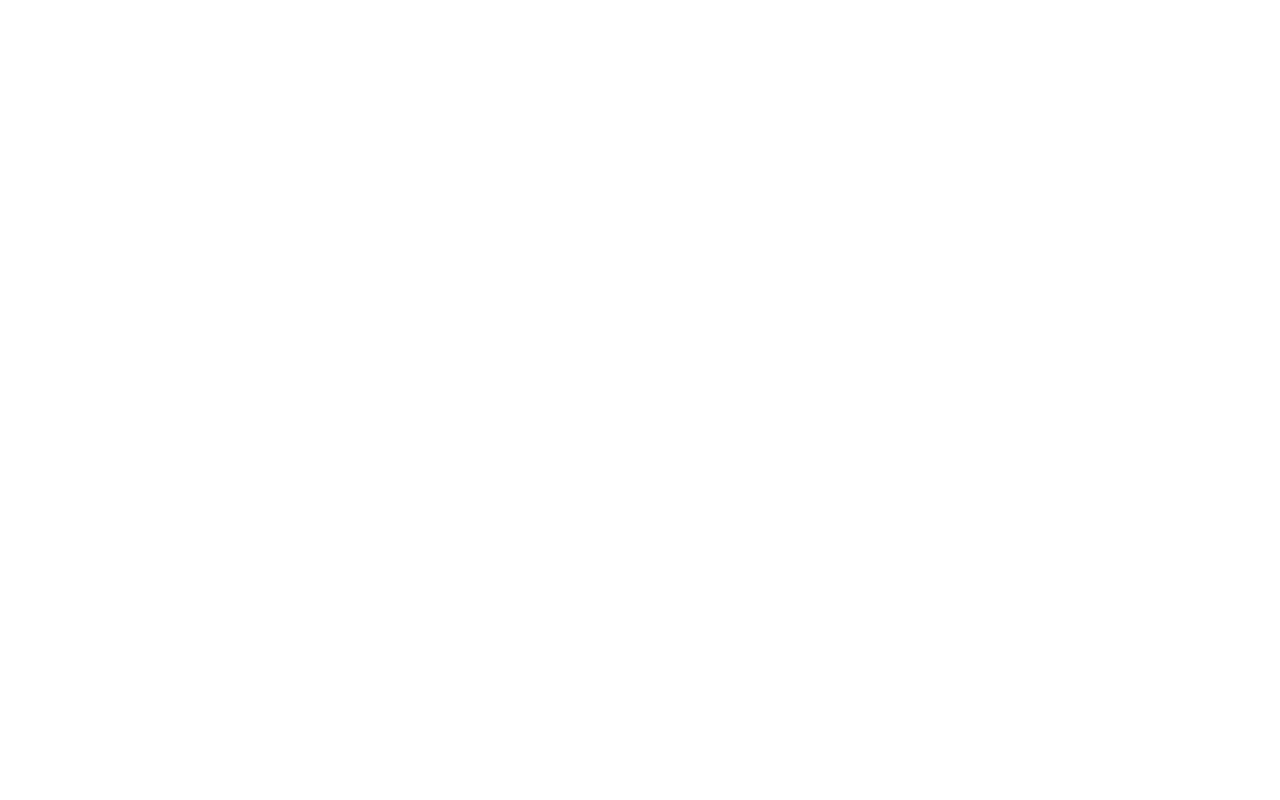
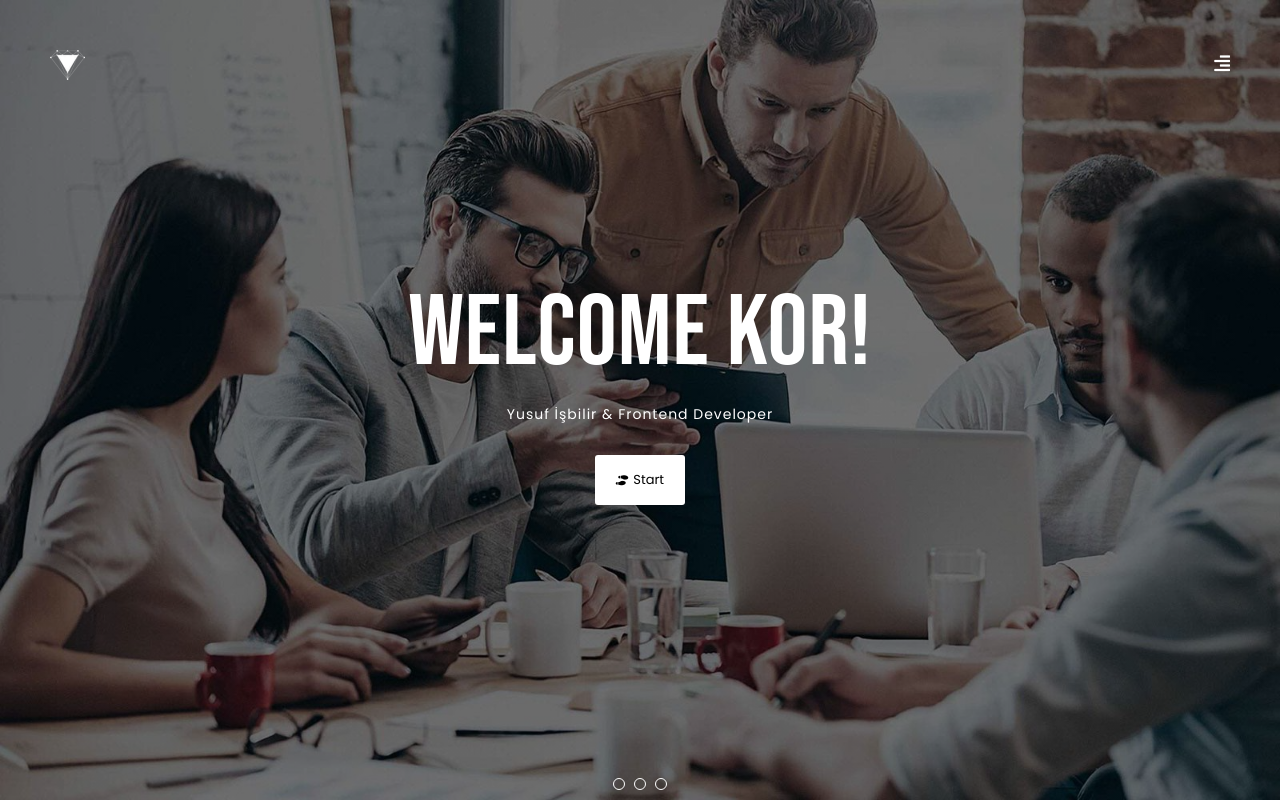
Before and after one commit to yusufisbilir/Kolp-Creative, a plain HTML site: page index.html in a window 1280 px wide. Drawn offline with Linux system fonts and the light colour scheme.

Commit message:
header part done

```diff
--- a/css/main.css
+++ b/css/main.css
@@ -1,2 +1,89 @@
 /* reset css */
 @import url("reset.css");
+
+/* header */
+header{
+    background-image: linear-gradient(rgba(0, 0, 0, 0.5),rgba(0, 0, 0, 0.5)),url("../img/header.jpg");
+    height: 100vh;
+    background-size: cover;
+    position: relative;
+    display: flex;
+    flex-direction: column;
+    align-items: center;
+    justify-content: center;
+}
+.logo{
+    position: absolute;
+    left: 50px;
+    top: 50px;
+}
+.logo img{
+    width: auto;
+    height: 30px;
+}
+.menu{
+    font-size: 18px;
+    position: absolute;
+    right: 50px;
+    top: 50px;
+}
+.menu i{
+    font-size: 18px;
+    color: #fff;
+}
+.slider-text{
+    display: flex;
+    flex-direction: column;
+    align-items: center;
+    justify-content: center;
+    height: 100vh;
+}
+.slider-text h1{
+    font-size: 100px;
+    color: #fff;
+    letter-spacing: 1px;
+    font-weight: 200;
+    letter-spacing: 1px;
+}
+.slider-text p{
+    color: #fff;
+    letter-spacing: 1px;
+    margin: 10px 0 30px 0;
+}
+.slider-text a{
+    display: block;
+    width: 90px;
+    height: 50px;
+    border-radius: 3px;
+    text-align: center;
+    line-height: 50px;
+    background-color: #fff;
+    color: #000;
+    font-size: 13px;
+    transition: .3s all ;
+}
+.slider-text a:hover{
+    background-color: crimson;
+    color: #fff;
+    width: 100px;
+}
+.slider-text a i{
+    font-size: 10px;
+    margin-right: 5px;
+    transition: .3s all;
+}
+.slider-text a:hover i{
+    margin-right: 10px;
+    color: #fff;
+}
+.slider-controls span{
+    text-indent: -9999px;
+    display: inline-block;
+    width: 12px;
+    height: 12px;
+    border: 1px solid #fff;
+    border-radius: 50%;
+}
+.slider-controls span:not(:last-child){
+    margin-right: 5px;
+}
--- a/index.html
+++ b/index.html
@@ -17,6 +17,28 @@
     <link rel="stylesheet" href="css/main.css">
 </head>
 <body>
+    <!-- Header Start -->
+    <header>
+        <div class="logo">
+            <img src="img/logo.png" alt="logo">
+        </div>
 
+        <div class="menu">
+            <i class="fas fa-align-right"></i>
+        </div>
+
+        <div class="slider-text">
+            <h1>WELCOME KOR!</h1>
+            <p>Yusuf İşbilir & Frontend Developer</p>
+            <a href="#"><i class="fas fa-shoe-prints"></i>Start</a>
+        </div>
+
+        <div class="slider-controls">
+            <span>1</span>
+            <span>2</span>
+            <span>3</span>
+        </div>
+    </header>
+    <!-- Header End -->
 </body>
 </html>
```
Also changed, not shown: img/logo.png (added).
